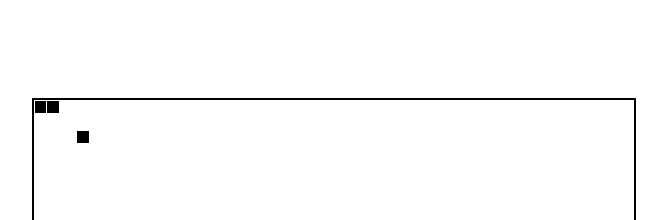
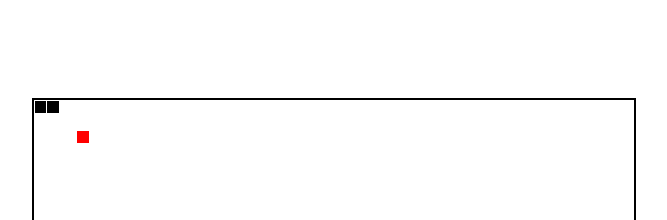
Before and after one commit to kelvinlee0225/react-snake-game, a React (Create React App) app: page / in a window 1280 px wide. Shown: the top 220 px of the page, without its empty margins (306-973 px from the left). Built offline with nearby package versions, Linux system fonts and the light colour scheme; the HTML template or start-up script is replaced by a standard one.

Commit message:
implement SnakeDtoProps and FoodProps in FoodProps components styles

```diff
--- a/src/components/Food.tsx
+++ b/src/components/Food.tsx
@@ -1,10 +1,6 @@
-import { SnakeDots } from "./style";
+import { SnakeFood } from "./style";
 import { FoodProps } from "../types";
 
 export const Food = ({ foodPosition }: FoodProps) => {
-  return (
-    <SnakeDots
-      style={{ top: `${foodPosition[0]}%`, left: `${foodPosition[1]}%` }}
-    />
-  );
+  return <SnakeFood foodPosition={foodPosition} />;
 };
--- a/src/components/SnakeBody.tsx
+++ b/src/components/SnakeBody.tsx
@@ -5,7 +5,7 @@ export const SnakeBody = ({ dots }: SnakeBodyProps) => {
   return (
     <>
       {dots.map((dot) => (
-        <SnakeDots style={{ top: `${dot[0]}%`, left: `${dot[1]}%` }} />
+        <SnakeDots dot={dot} />
       ))}
     </>
   );
--- a/src/components/style.ts
+++ b/src/components/style.ts
@@ -1,9 +1,30 @@
 import styled from "styled-components";
+import { FoodProps, SnakeDtoProps } from "../types";
 
-export const SnakeDots = styled.div`
+export const SnakeDots = styled.div<SnakeDtoProps>`
   position: absolute;
   width: 2%;
   height: 2%;
   background-color: #000;
   border: 1px solid #fff;
+  top: ${({ dot }) => {
+    return `${dot[0]}`;
+  }}%;
+  left: ${({ dot }) => {
+    return `${dot[1]}`;
+  }}%;
 `;
+
+export const SnakeFood = styled.div<FoodProps>`
+  position: absolute;
+  width: 2%;
+  height: 2%;
+  background-color: #ff0000;
+  border: 1px solid #fff;
+  top: ${({ foodPosition }) => {
+    return `${foodPosition[0]}`;
+  }}%;
+  left: ${({ foodPosition }) => {
+    return `${foodPosition[1]}`;
+  }}%;
+`;
--- a/src/types/SnakeBodyTpe.ts
+++ b/src/types/SnakeBodyTpe.ts
@@ -1,3 +1,7 @@
 export type SnakeBodyProps = {
   dots: number[][];
 };
+
+export type SnakeDtoProps = {
+  dot: number[];
+};
```
